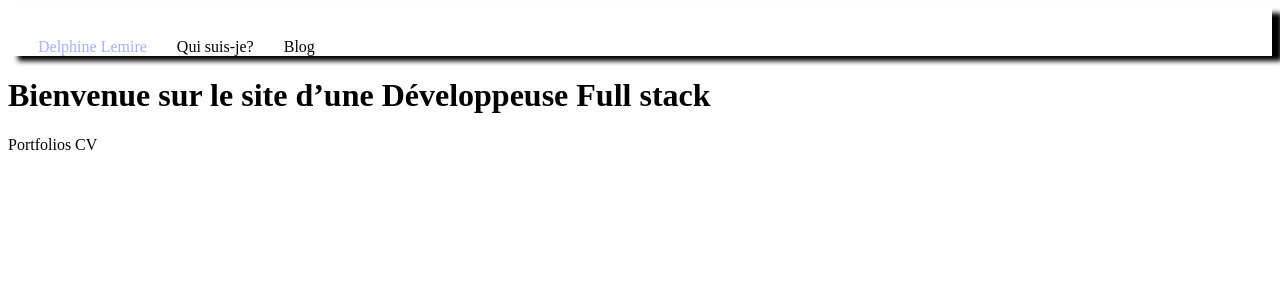
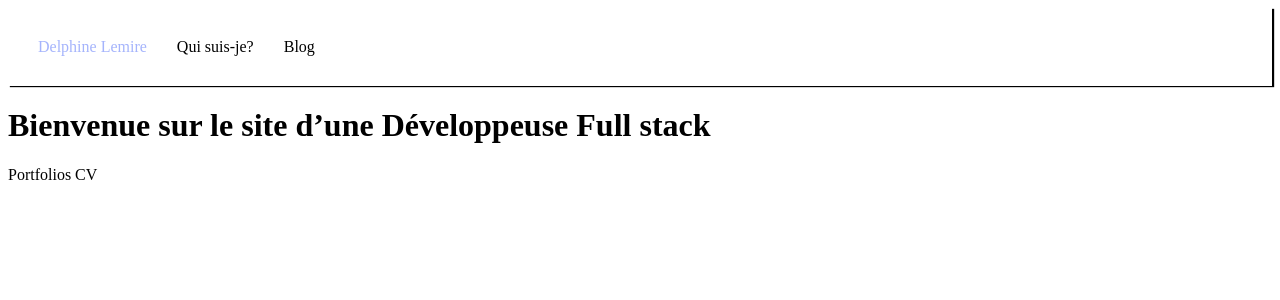
Before and after one commit to DelphineLemire/DelphineLemire.github.io, a Jekyll site: the page built from docs/index.md, in a window 1280 px wide. Shown: the top 300 px of the page. Built offline with Jekyll 4.4.1, drawn with Linux system fonts in a browser that asks for light colours.

Commit message:
navbar style

```diff
--- a/docs/_sass/main.scss
+++ b/docs/_sass/main.scss
@@ -1,12 +1,13 @@
 .navbar {
     display: flex;
     flex-direction: row;
-    box-shadow: 10px 5px 5px black;
+    box-shadow: 2px 1px 1px black;
 }
 
 .navbar__link {
     margin-left: 30px;
     margin-top:30px;
+    padding-bottom: 30px;
     color:black;
     text-decoration: none;
 }
```
